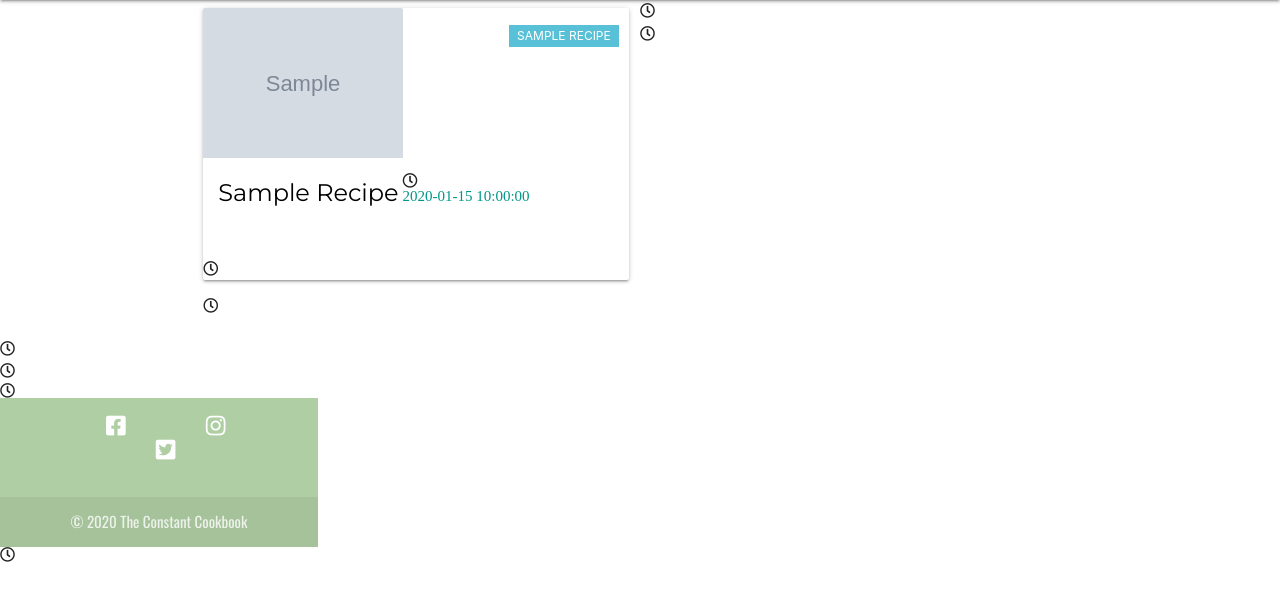
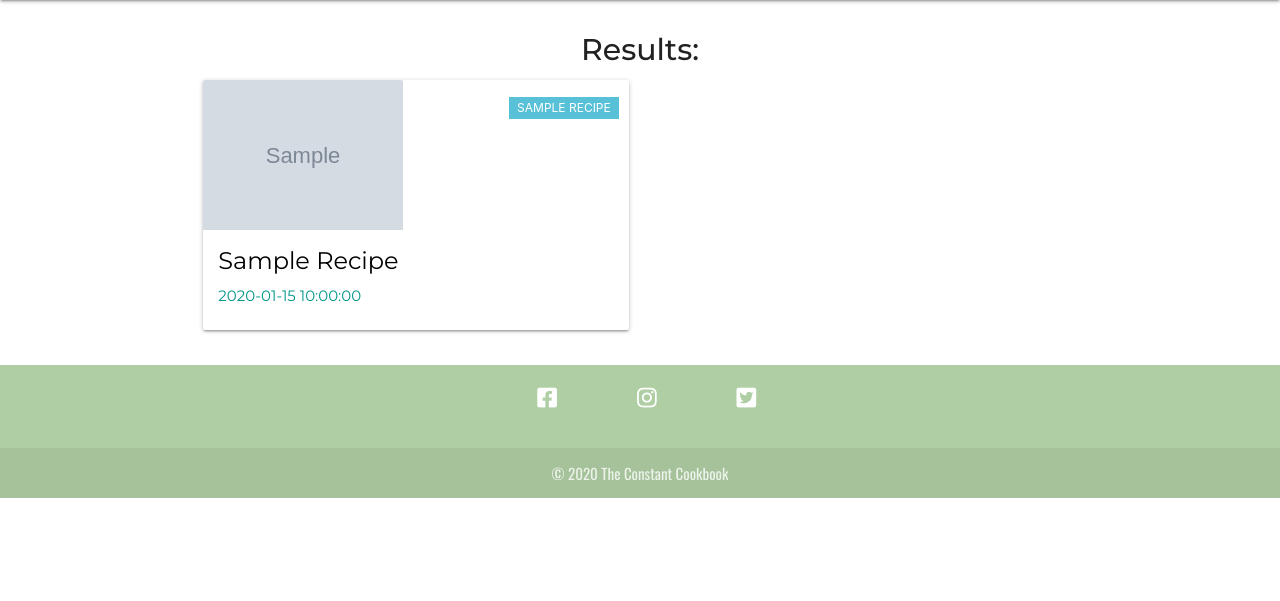
Before and after one commit to MelBiggs/dcd-milestone, a Flask app: template templates/results.html in a window 1280 px wide. Shown: the part 64-665 px from the top of the page. Run offline with Flask 2, Linux system fonts and the light colour scheme; the template is opened without the code that fills it: most values are stand-ins (such as "Sample title", 1, 10 or a date in 2020); grey boxes marked "Sample" are stand-in pictures; some libraries are stand-ins or nearby versions.

Commit message:
Finished results page

```diff
--- a/templates/results.html
+++ b/templates/results.html
@@ -1,4 +1,7 @@
 {% extends 'base.html' %} {%block title %}| Results {% endblock %} {% block content %}
+
+    <div class="page_heading">Results:</div>
+
 
 <section id="card-display" class="container">
     <div class="row">
@@ -21,8 +24,7 @@
                     <div class="card-content">
                         <a class="waves-effect waves-light" href="{{url_for('view_recipe', slug=recipe.slug)}}">
                             <span class="black-text card-title">{{ recipe.name|title }}</span></a>
-                        <span><i class="far fa-clock"><p class="teal-text cooking-text">{{ recipe.cooking_time}}
-                            <p></span>
+                        <p class="teal-text cooking-text">{{ recipe.cooking_time}}<p>
                     </div>
                 </div>
             </div>
```
